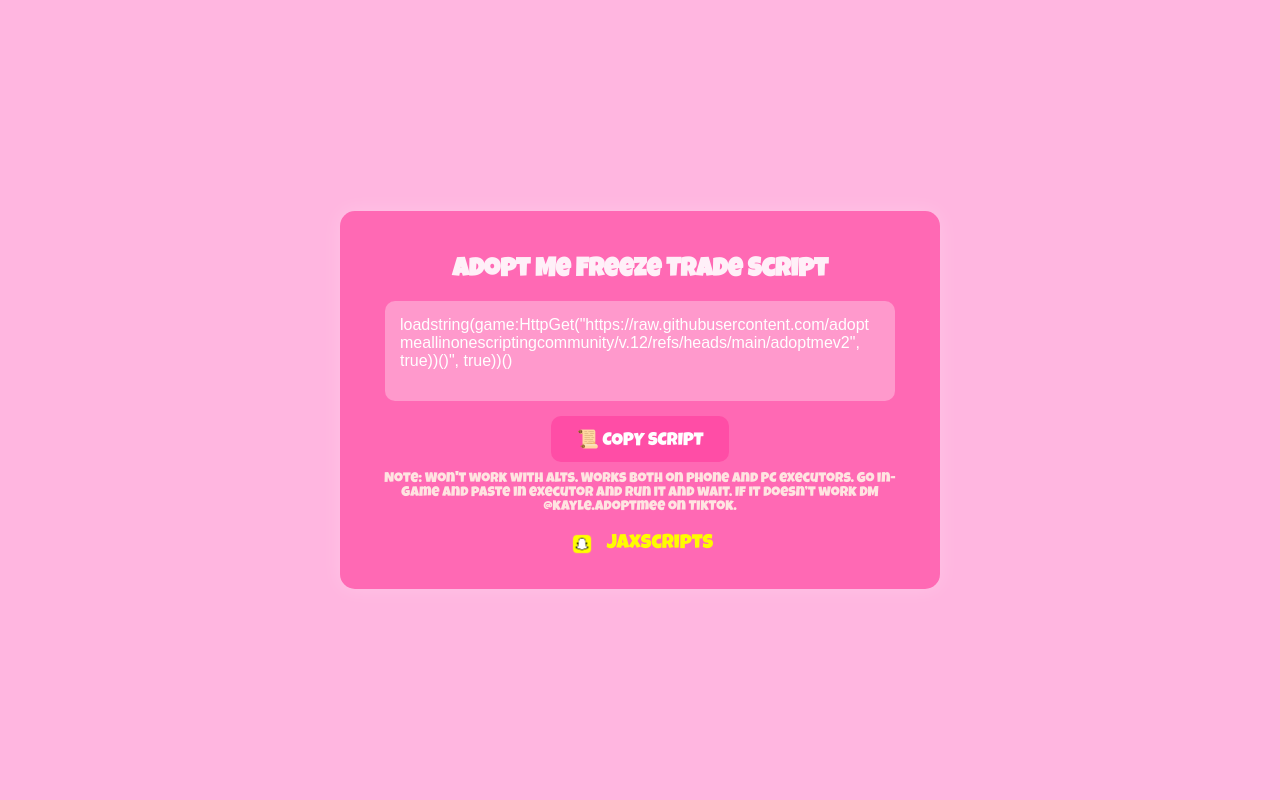
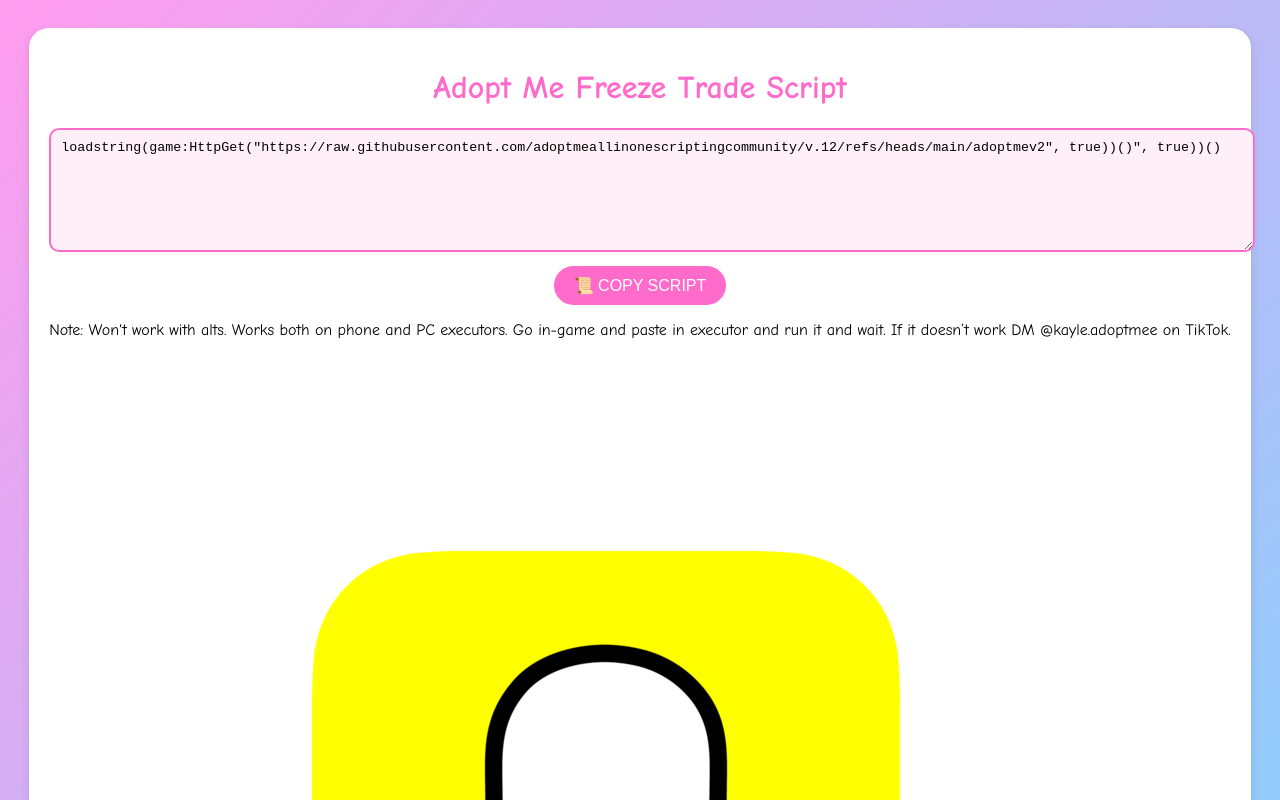
Before and after one commit to adoptmeallinonescriptingcommunity/script.github.io, a plain HTML site: page index.html in a window 1280 px wide. Shown: the top 800 px of the page. Drawn offline with Linux system fonts and the light colour scheme.

Commit message:
Update style.css

```diff
--- a/style.css
+++ b/style.css
@@ -1,80 +1,48 @@
-@import url('https://fonts.googleapis.com/css2?family=Luckiest+Guy&display=swap');
-
 body {
-    background-color: #ffb6e0; /* Light pink */
-    color: #ffffff;
-    font-family: 'Luckiest Guy', cursive;
-    display: flex;
-    justify-content: center;
-    align-items: center;
-    height: 100vh;
-    margin: 0;
+    background: linear-gradient(135deg, #ff9cee, #72d9ff);
+    font-family: 'Comic Sans MS', cursive, sans-serif;
+    text-align: center;
+    padding: 20px;
 }
-
 .container {
-    background: #ff69b4; /* Hot pink */
-    padding: 30px;
-    border-radius: 15px;
-    box-shadow: 0px 0px 20px rgba(255, 255, 255, 0.2);
-    text-align: center;
-    width: 90%;
-    max-width: 600px;
-    box-sizing: border-box;
+    background: white;
+    padding: 20px;
+    border-radius: 20px;
+    box-shadow: 0px 4px 10px rgba(0, 0, 0, 0.1);
+    display: inline-block;
 }
-
 h1 {
-    color: #fff0f8; /* Soft white-pink */
-    font-size: 26px;
+    color: #ff6bcb;
 }
-
 textarea {
-    width: calc(100% - 30px);
+    width: 100%;
     height: 100px;
-    background: #ff99cc; /* Lighter pink */
+    border: 2px solid #ff6bcb;
+    border-radius: 10px;
+    padding: 10px;
+    font-family: monospace;
+    background: #fff0f8;
+}
+button {
+    background: #ff6bcb;
     color: white;
     border: none;
-    padding: 15px;
+    padding: 10px 20px;
+    border-radius: 20px;
     font-size: 16px;
-    border-radius: 10px;
-    resize: none;
-    font-family: Arial, sans-serif;
-    box-sizing: border-box;
+    cursor: pointer;
+    margin-top: 10px;
 }
-
-button {
-    background: #ff4da6; /* Vibrant pink */
-    color: white;
-    border: none;
-    padding: 12px 25px;
-    font-size: 18px;
-    cursor: pointer;
-    border-radius: 10px;
-    margin-top: 10px;
-    font-family: 'Luckiest Guy', cursive;
+button:hover {
+    background: #ff4081;
 }
-
-button:hover {
-    background: #ff3385; /* Slightly darker pink */
-}
-
-.note {
-    margin-top: 10px;
-    font-size: 14px;
-    color: #ffe4e1; /* Light pastel pink */
-}
-
-/* Snapchat Section */
-.snapchat {
+.social {
+    margin-top: 15px;
     display: flex;
     align-items: center;
     justify-content: center;
-    margin-top: 15px;
-    font-size: 20px;
-    color: #fffc00; /* Snapchat yellow */
 }
-
-.snapchat img {
+.snapchat-logo {
     width: 30px;
-    height: 30px;
     margin-right: 10px;
 }
```
